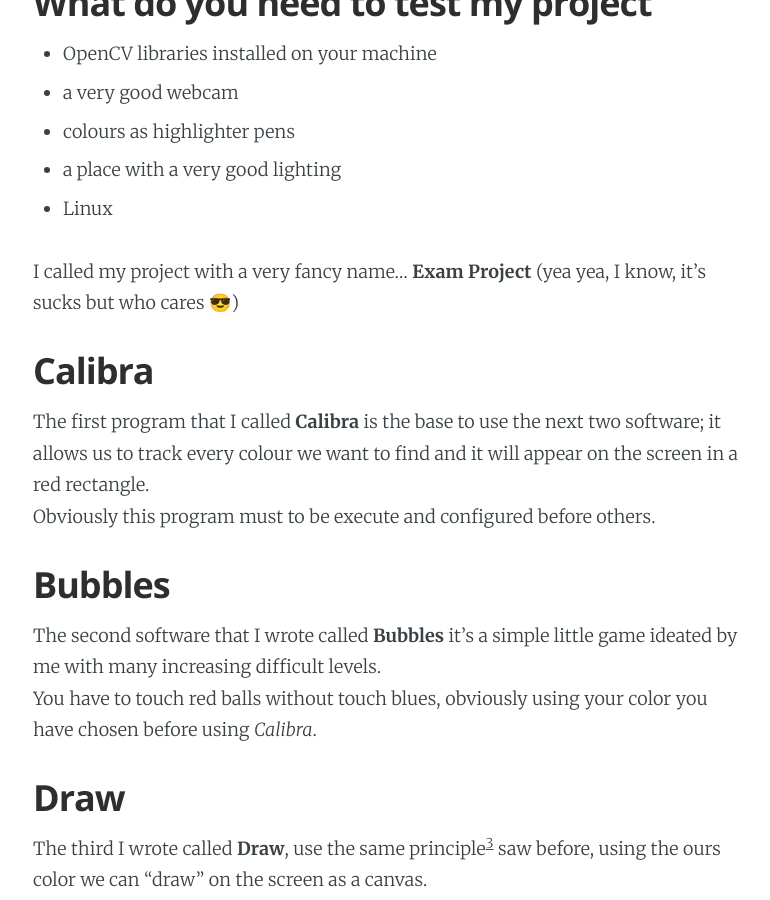
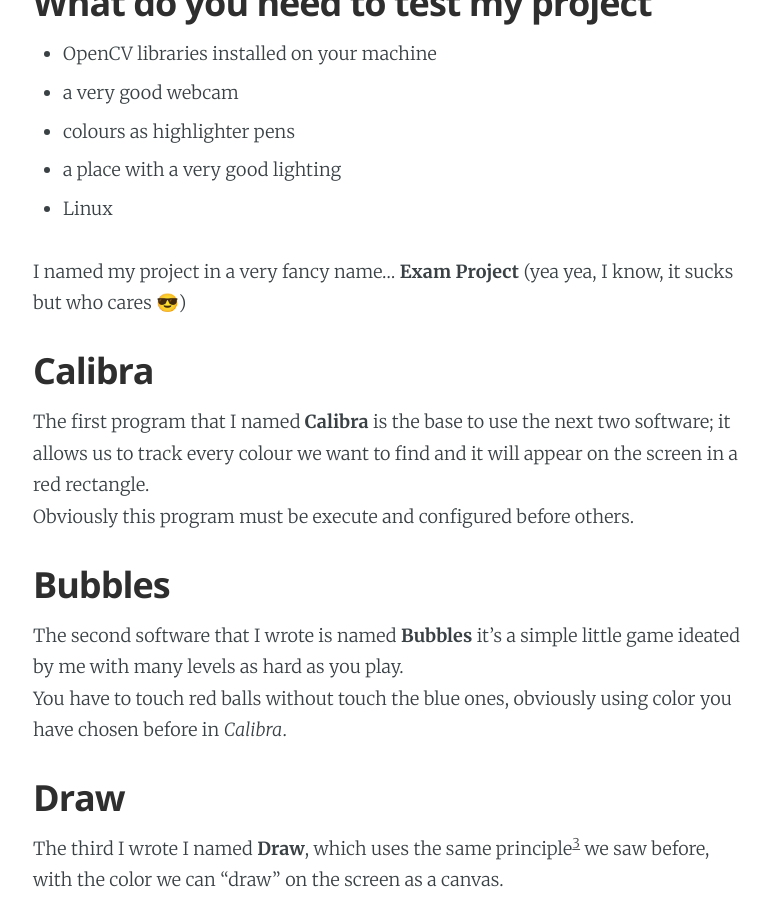
Before and after one commit to dlion/domenicoluciani, a Jekyll site: the page built from _posts/2016-02-05-exam-project-0.md, in a window 1280 px wide and 900 px high, scrolled down 954 px. Shown: the whole window, without its empty margins (252-1022 px from the left). Built offline with Jekyll 4.4.1, drawn with Linux system fonts in a browser that asks for light colours; nearby versions of some CDN libraries; emoji names are drawn with the system emoji font; some of the changed text lies outside the part shown.

Commit message:
Thanks Simo

```diff
--- a/_posts/2016-02-05-exam-project-0.md
+++ b/_posts/2016-02-05-exam-project-0.md
@@ -18,31 +18,31 @@
 * a place with a very good lighting
 * Linux
 
-I called my project with a very fancy name... **Exam Project** (yea yea, I know, it's sucks but who cares :sunglasses:)
+I named my project in a very fancy name... **Exam Project** (yea yea, I know, it sucks but who cares :sunglasses:)
 
 ## Calibra
-The first program that I called **Calibra** is the base to use the next two software; it allows us to track every colour we want to find and it will appear on the screen in a red rectangle.
-Obviously this program must to be execute and configured before others.
+The first program that I named **Calibra** is the base to use the next two software; it allows us to track every colour we want to find and it will appear on the screen in a red rectangle.
+Obviously this program must be execute and configured before others.
 
 ## Bubbles
-The second software that I wrote called **Bubbles** it's a simple little game ideated by me with many increasing difficult levels.
-You have to touch red balls without touch blues, obviously using your color you have chosen before using *Calibra*.
+The second software that I wrote is named **Bubbles** it's a simple little game ideated by me with many levels as hard as you play.
+You have to touch red balls without touch the blue ones, obviously using color you have chosen before in *Calibra*.
 
 ## Draw
-The third I wrote called **Draw**, use the same principle[^3] saw before, using the ours color we can "draw" on the screen as a canvas.
+The third I wrote I named **Draw**, which uses the same principle[^3] we saw before, with the color we can "draw" on the screen as a canvas.
 
 ## Head
-The fourth I wrote called **Head**, use the Haar Cascade File[^4] to recognize a person's face on the screen.
-I wrote a simple algorithm to use the ROI[^5] with cascade to track eyes, nose and mouth too but for time things I don't use it to default.
+The fourth I wrote I named **Head**, which uses the Haar Cascade File[^4] to recognize a person's face on the screen.
+I wrote a simple algorithm to use the ROI[^5] with cascade to track eyes, nose and mouth too but because of time stuff I don't use it to default.
 
 ## Movement
-The fifth I wrote, called **Movement**, offer two monitoring modality:
+The fifth I wrote, named **Movement**, offers two monitoring modality:
 
 1. The first one allows to take a frame and to compare it with the stream, if there are differences the software will take that frames to put it together to make a video so as final result we will have a video with date and time over the frame with **ONLY** the changes.
 2. The second modality allows to check every frame on the stream to recognize differences between them so in the end we will have a video with a movement inside the frame. (i.e. people walking around, cars in movement, etc.)
 
 
-This is a general view about my project, very soon I will pubblish everything, stay tuned!
+This is a general view about my project, very soon I will publish everything, stay tuned!
 
 * * *
 
```
Also changed, not shown: _posts/2016-02-08-toxiproxy-node.md (+2 -2 lines).
